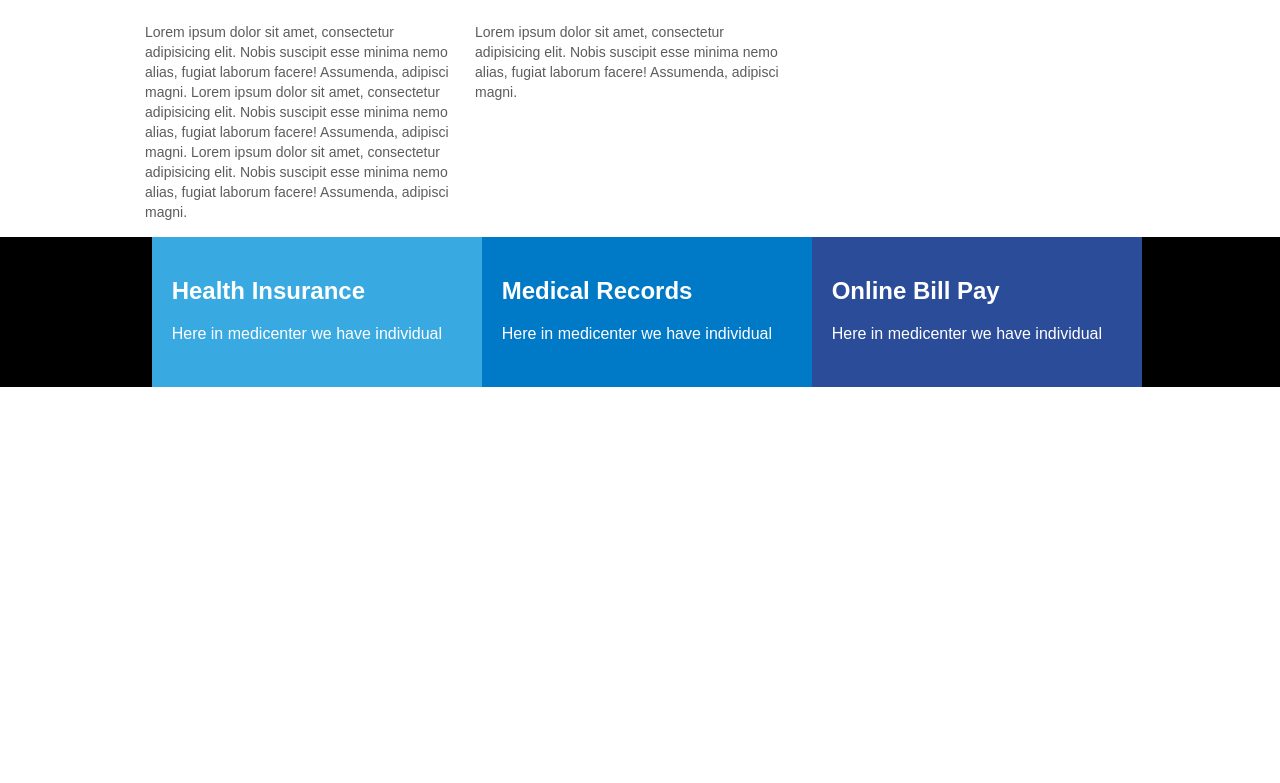
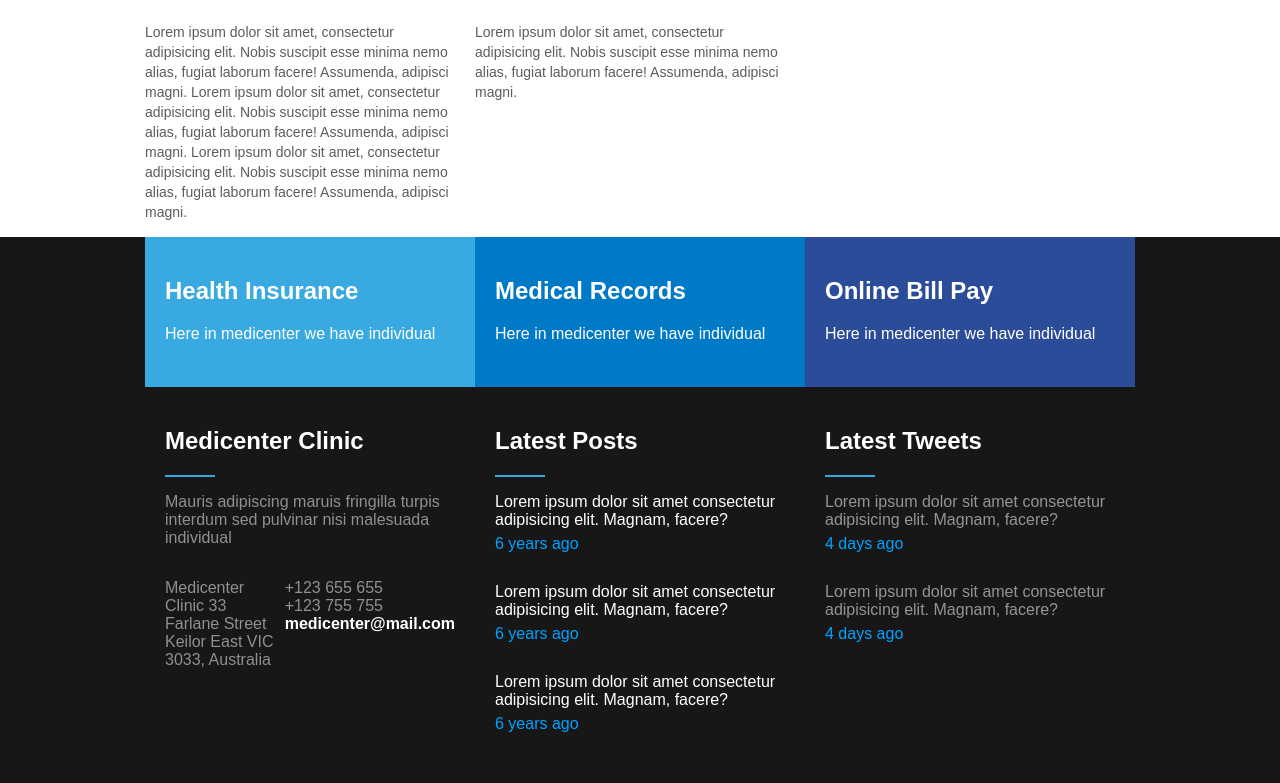
Before and after one commit to Gustavo389/B7web, a plain HTML site: page MediCenter/index.html in a window 1280 px wide. Shown: the part 1792-2575 px from the top of the page. Before the commit the page ends 2179 px from the top, so only its background shows below. Drawn offline with Linux system fonts and the light colour scheme.

Commit message:
footer quase completo

```diff
--- a/MediCenter/assets/css/style.css
+++ b/MediCenter/assets/css/style.css
@@ -234,8 +234,9 @@ article .news_resume {
   flex-wrap: wrap;
 }
 footer {
-  background-color: black;
+  background-color: rgba(0, 0, 0, 0.911);
   display: flex;
+  flex-wrap: wrap;
   justify-content: center;
 }
 .footer_divs{
@@ -256,6 +257,95 @@ footer {
 .footer_bills{
   background-color:#2b4c99;
 }
-.meme .tantofaz{
-  width: 90px;
+.footer_links{
+  color: rgba(255, 255, 255, 0.521);
+  flex: 1;
 }
+.footer_links h2, b{
+  color: white;
+}
+.footer_contacts{
+  display: flex;
+
+}
+.footer_contacts p{
+  flex: 1;
+}
+.footer_latest_posts{
+  flex: 1;
+  color: white;
+}
+.latest_posts{
+  margin-bottom: 30px;
+}
+.latest_posts p{
+  margin-bottom: 0px;
+}
+.time_text{
+  color: rgb(0, 162, 255);
+  margin-top: 6px;
+}
+.footer_latest_tweets{
+  color: rgba(255, 255, 255, 0.541);
+  flex: 1;
+}
+
+.footer_latest_tweets h2{
+  color: white;
+}
+.latest_tweets{
+  margin-bottom: 30px;
+}
+.latest_tweets p{
+  margin-bottom: 0px;
+}
+
+.footer_links, .footer_latest_posts, .footer_latest_tweets{
+  padding: 20px;
+}
+
+
+.footer_menu{
+  display: flex;
+  flex: 1 ;
+  color: rgb(255, 255, 255);
+}
+.fm_1,.fm_2,.fm_3 {
+  flex:1;
+  padding: 20px;
+}
+
+.fm_1 {
+  background-color: #39aae1;
+}
+.fm_2 {
+  background-color: #0079c7;
+}
+.fm_3 {
+  background-color: #2b4c99;
+}
+.footer_area{
+  display: flex;
+  color: white;
+  justify-content: space-between;
+  flex-direction: column;
+}
+.flexColumn{
+  flex-direction: column;
+}
+.footer_areaitem{
+  flex: 1;
+  display: flex;
+  flex-direction: row;
+  justify-content: space-between;
+}
+.widget{
+  flex: 1;
+}
+ footer .widget_title{
+  color: white  ;
+  text-decoration: solid;
+ }
+ .widget_body1{
+  flex: 1;
+ }
--- a/MediCenter/index.html
+++ b/MediCenter/index.html
@@ -286,7 +286,6 @@
       </div>
     </section>
     <footer>
-        ...
       <div class="footer_divs container">
         <div class="footer_health">
           <h2>Health Insurance</h2>
@@ -300,8 +299,107 @@
           <h2>Online Bill Pay</h2>
           <p>Here in medicenter we have individual</p>
         </div>
+      </div>
+      <div class="footer_second_row container">
+        <div class="footer_links">
+          <h2>Medicenter Clinic</h2>
+          <div class="widget_title_bar"></div>
+          <p>
+            Mauris adipiscing maruis fringilla turpis interdum sed pulvinar nisi
+            malesuada individual
+          </p>
+          <div class="footer_contacts">
+            <p>
+              Medicenter Clinic 33 Farlane Street Keilor East VIC 3033,
+              Australia
+            </p>
+            <p>
+              +123 655 655<br />+123 755 755<br /><b>medicenter@mail.com</b>
+            </p>
+          </div>
+        </div>
+        <div class="footer_latest_posts">
+          <h2>Latest Posts</h2>
+          <div class="widget_title_bar"></div>
+          <div class="latest_posts">
+            <p>
+              Lorem ipsum dolor sit amet consectetur adipisicing elit. Magnam,
+              facere?
+            </p>
+            <p class="time_text">6 years ago</p>
+          </div>
+          <div class="latest_posts">
+            <p>
+              Lorem ipsum dolor sit amet consectetur adipisicing elit. Magnam,
+              facere?
+            </p>
+            <p class="time_text">6 years ago</p>
+          </div>
+          <div class="latest_posts">
+            <p>
+              Lorem ipsum dolor sit amet consectetur adipisicing elit. Magnam,
+              facere?
+            </p>
+            <p class="time_text">6 years ago</p>
+          </div>
+        </div>
+        <div class="footer_latest_tweets">
+          <h2>Latest Tweets</h2>
+          <div class="widget_title_bar"></div>
 
+          <div class="latest_posts">
+            <p>
+              Lorem ipsum dolor sit amet consectetur adipisicing elit. Magnam,
+              facere?
+            </p>
+            <p class="time_text">4 days ago</p>
+          </div>
+
+          <div class="latest_posts">
+            <p>
+              Lorem ipsum dolor sit amet consectetur adipisicing elit. Magnam,
+              facere?
+            </p>
+            <p class="time_text">4 days ago</p>
+          </div>
+
+        </div>
       </div>
+
+      <!-- <div class="container flexColumn">
+        <div class="footer_menu">
+          <div class="fm_1">...</div>
+          <div class="fm_2">...</div>
+          <div class="fm_3">...</div>
+        </div>
+        <div class="footer_area">
+          <div class="footer_areaitem">
+            <div class="widget">
+              <div class="widget_title"><h2>Medicenter Clinic</</div>
+              <div class="widget_title_bar"></div>
+            </div>
+            <div class="widget_body1">...</div>
+          </div>
+          <div class="footer_areaitem">
+            <div class="widget">
+              <div class="widget_title">Latest Posts</div>
+              <div class="widget_title_bar"></div>
+            </div>
+            <div class="widget_body1">...</div>
+          </div>
+          <div class="footer_areaitem">
+            <div class="widget">
+              <div class="widget_title">Latest Tweets</div>
+              <div class="widget_title_bar"></div>
+            </div>
+            <div class="widget_body1">...</div>
+          </div>
+        </div>
+        <div class="footer_copy">
+          Copyright - Todos os direitos reservados
+        </div>
+      </div>
+      </div> -->
 
     </footer>
   </body>
```
